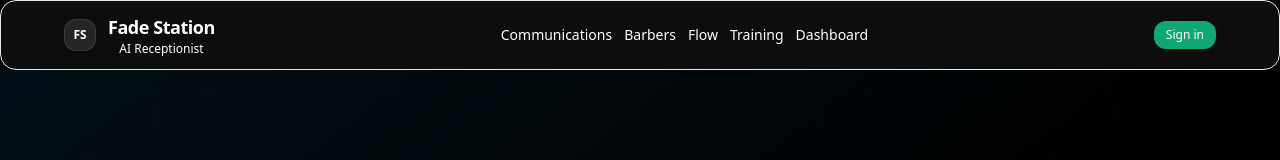
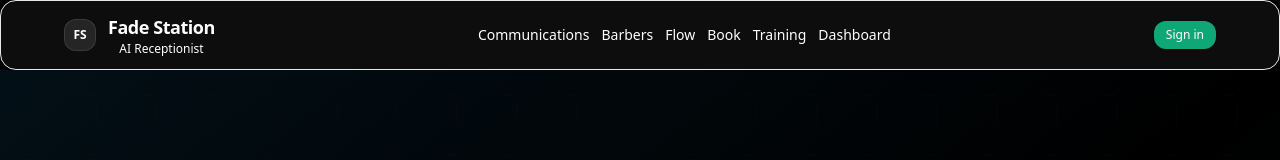
Before and after one commit to mvocoding/ai-receiptionist, a React (Create React App) app: page / in a window 1280 px wide. Shown: the top 160 px of the page. Built offline with nearby package versions, Linux system fonts and the light colour scheme.

Commit message:
add book appointment button

```diff
--- a/src/components/NavBar.tsx
+++ b/src/components/NavBar.tsx
@@ -57,6 +57,12 @@ export default function NavBar(): JSX.Element {
             >
               Flow
             </button>
+            <button
+              onClick={() => nav('/book')}
+              className="text-sm text-ios-textMuted hover:text-white transition"
+            >
+              Book
+            </button>
             <a
               href="/training.html"
               className="text-sm text-ios-textMuted hover:text-white transition"
```
